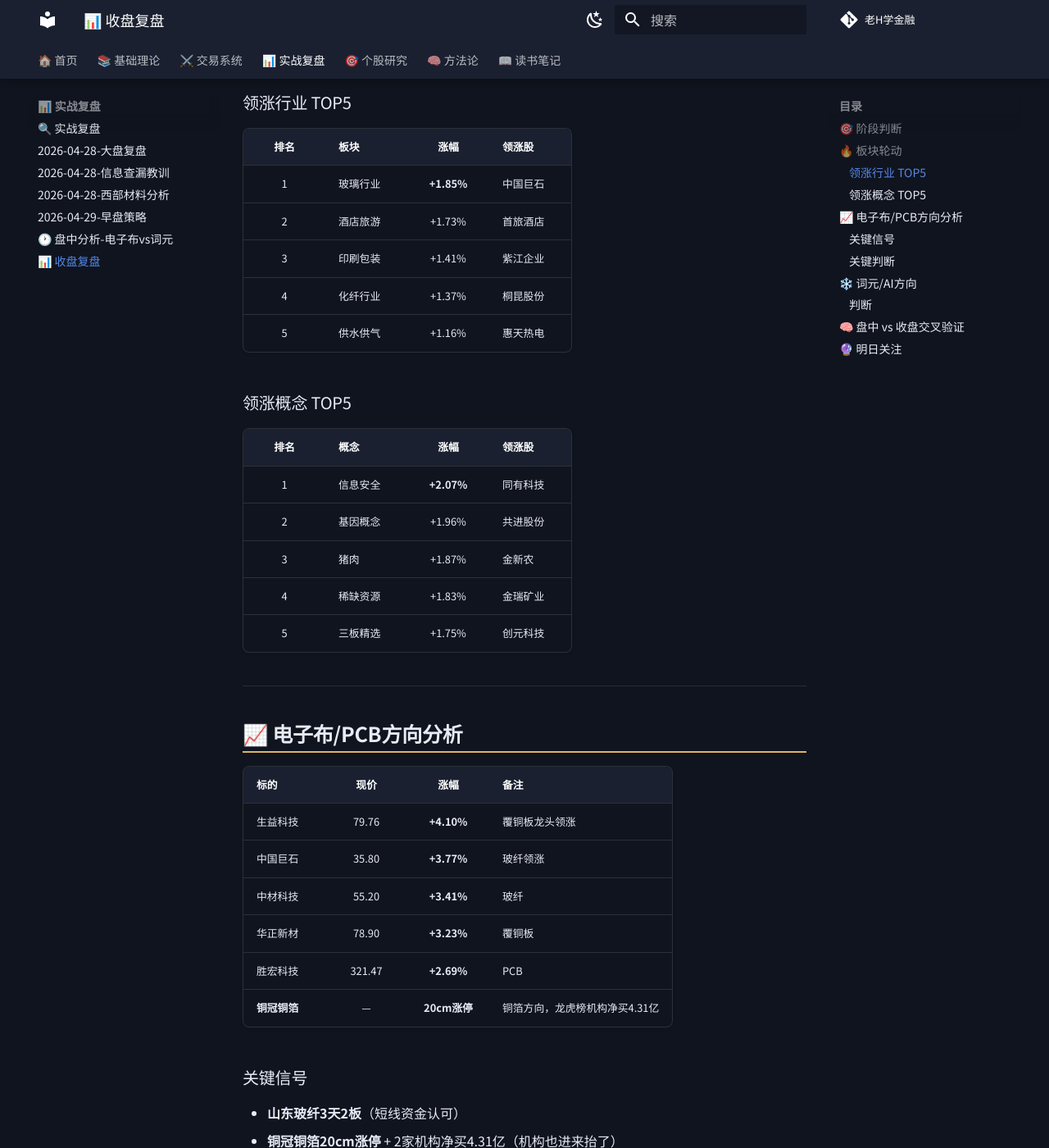
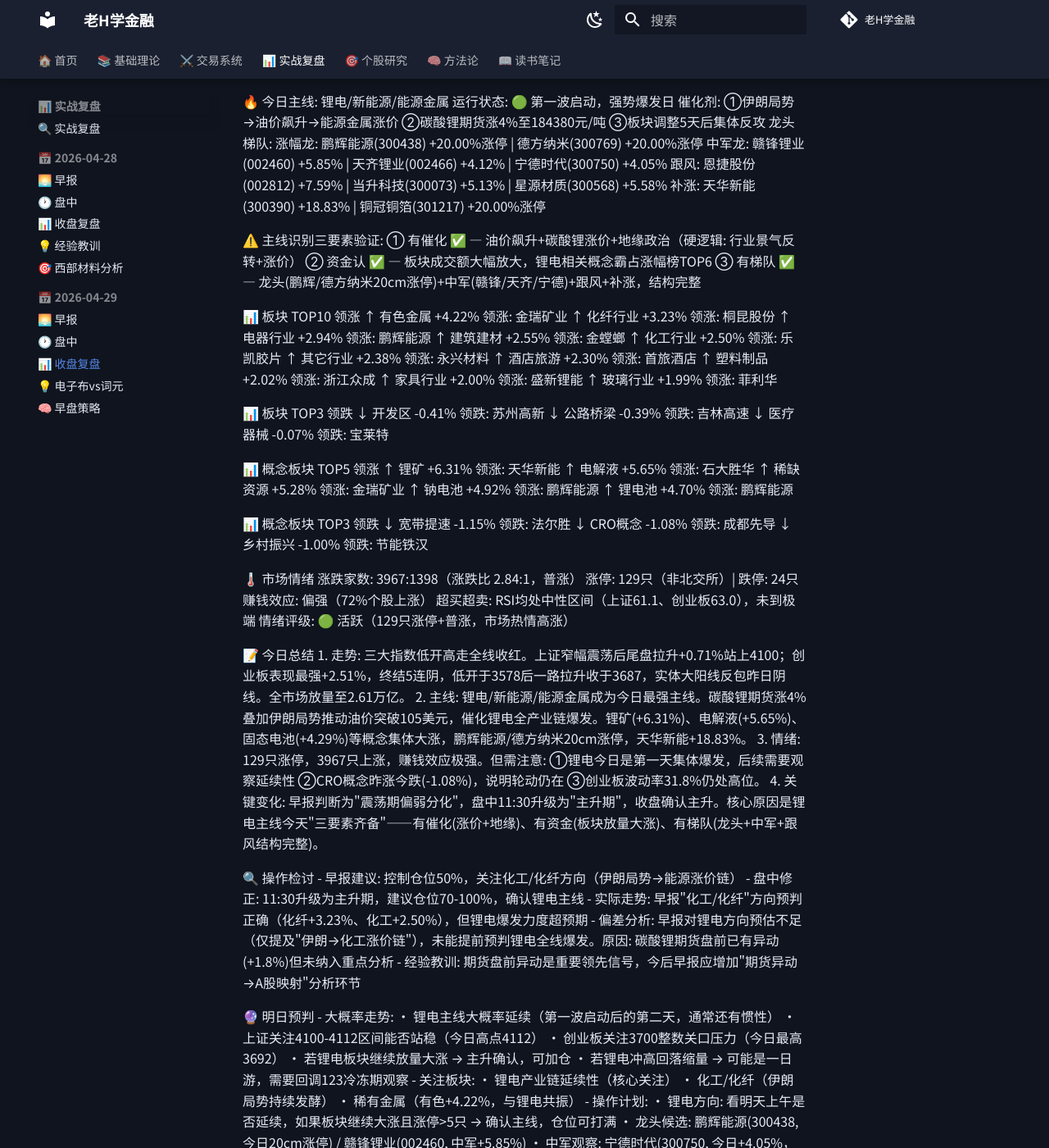
Before and after one commit to dylantoo/laohuang-finance, an MkDocs documentation site: the page built from docs/03-实战复盘/2026-04-29-收盘复盘.md, in a window 1280 px wide and 1400 px high, scrolled down 702 px. Shown: the whole window at 82% size. Built offline with MkDocs 1.6.1 and Material for MkDocs 9.7.7, drawn with Linux system fonts in a browser that asks for light colours; comment, search, counter and statistics services are not loaded; some of the changed text lies outside the part shown.

Commit message:
📝 统一同步：补齐2026-04-28/29 Cron简报到知识库

```diff
--- a/docs/03-实战复盘/2026-04-29-收盘复盘.md
+++ b/docs/03-实战复盘/2026-04-29-收盘复盘.md
@@ -1,106 +1,139 @@
-# 📊 2026-04-29 收盘复盘
-
-> 归档时间：2026-04-29 收盘后
-> 大盘：上证 4081.71 (+0.08%) | 创业板 3614.03 (+0.48%) | 科创50 1479.87 (-0.59%)
+> **来源**：Cron 自动简报 | **日期**：2026-04-29
+> **归档**：Hermes 知识库同步
 
 ---
 
-## 🎯 阶段判断
+==================================================
+主线龙头战法 | 收盘复盘 | 2026-04-29 周三
+==================================================
 
-| 维度 | 今日 |
-|:---|:---|
-| **市场阶段** | **震荡期**（无明确主线，缩量分化） |
-| 建议仓位 | 50% |
-| 大盘结构 | 上证微涨+0.08%，深证+0.50%，创业板+0.48%，科创50 **-0.59%** |
-| 成交额 | 约5775亿（上+深），缩量震荡 |
+📊 收盘数据
+  上证指数 4107.51 (+0.71%) | 成交额:11266亿 | EMA短/中: 多头/多头 | RSI: 61.1(中性) | 波动率: 12.9% | 量比: 1.08
+  创业板指 3687.17 (+2.51%) | 成交额:6794亿  | EMA短/中: 多头/多头 | RSI: 63.0(中性) | 波动率: 31.8% | 量比: 1.08
+  深证成指 15120.92 (+1.96%)| 成交额:14635亿
 
----
+  📊 全市场成交额 26089亿，较昨日放量584亿
+  📈 三大指数全线收红，创业板大涨2.51%领涨
+  🔥 创业板结束5连阴，低开高走强反包
 
-## 🔥 板块轮动
+📊 EMA趋势（今日更新）
+  上证: EMA8=4081 > EMA21=4045 > EMA55=4032 → 短中期均线多头排列
+  创业板: EMA8=3647 > EMA21=3544 > EMA55=3410 → 短中期均线多头排列
+  ✅ 双指数均线系统完好，中期趋势向上
 
-### 领涨行业 TOP5
-| 排名 | 板块 | 涨幅 | 领涨股 |
-|:---:|:---|:---:|:---|
-| 1 | 玻璃行业 | **+1.85%** | 中国巨石 |
-| 2 | 酒店旅游 | +1.73% | 首旅酒店 |
-| 3 | 印刷包装 | +1.41% | 紫江企业 |
-| 4 | 化纤行业 | +1.37% | 桐昆股份 |
-| 5 | 供水供气 | +1.16% | 惠天热电 |
+🎯 市场阶段: 主升期（午后确认）
+   建议仓位: 70-100%
+   ╠ 上午低开后快速拉起，创业板从-0.5%到+2.51%，强反包形态
+   ╠ 有明确主线（锂电/新能源/能源金属），涨停129只，赚钱效应极强
+   ╠ 涨跌比 3967:1398 = 2.84:1，普涨格局
+   ╠ 板块有完整梯队（龙头+中军+跟风+补涨），主线运行第一波
+   ╚ 动作: 重仓主线龙头，中线持有，不主动做T
 
-### 领涨概念 TOP5
-| 排名 | 概念 | 涨幅 | 领涨股 |
-|:---:|:---|:---:|:---|
-| 1 | 信息安全 | **+2.07%** | 同有科技 |
-| 2 | 基因概念 | +1.96% | 共进股份 |
-| 3 | 猪肉 | +1.87% | 金新农 |
-| 4 | 稀缺资源 | +1.83% | 金瑞矿业 |
-| 5 | 三板精选 | +1.75% | 创元科技 |
+📊 波动率调仓参考
+  上证波动率 12.9% → 低波动(×1.25)，大盘方向可适当加仓
+  创业板波动率 31.8% → 高波动(×0.75)，创业板方向适当减仓
+  → 综合建议: 主仓位配置锂电/资源方向(主板+创业板混合)，单创业板标的不超仓位40%
 
----
+🔥 今日主线: 锂电/新能源/能源金属
+  运行状态: 🟢 第一波启动，强势爆发日
+  催化剂: ①伊朗局势→油价飙升→能源金属涨价 ②碳酸锂期货涨4%至184380元/吨 ③板块调整5天后集体反攻
+  龙头梯队:
+    涨幅龙: 鹏辉能源(300438) +20.00%涨停 | 德方纳米(300769) +20.00%涨停
+    中军龙: 赣锋锂业(002460) +5.85% | 天齐锂业(002466) +4.12% | 宁德时代(300750) +4.05%
+    跟风: 恩捷股份(002812) +7.59% | 当升科技(300073) +5.13% | 星源材质(300568) +5.58%
+    补涨: 天华新能(300390) +18.83% | 铜冠铜箔(301217) +20.00%涨停
 
-## 📈 电子布/PCB方向分析
+  ⚠️ 主线识别三要素验证:
+    ① 有催化 ✅ — 油价飙升+碳酸锂涨价+地缘政治（硬逻辑: 行业景气反转+涨价）
+    ② 资金认 ✅ — 板块成交额大幅放大，锂电相关概念霸占涨幅榜TOP6
+    ③ 有梯队 ✅ — 龙头(鹏辉/德方纳米20cm涨停)+中军(赣锋/天齐/宁德)+跟风+补涨，结构完整
 
-| 标的 | 现价 | 涨幅 | 备注 |
-|:---|:---:|:---:|:---|
-| 生益科技 | 79.76 | **+4.10%** | 覆铜板龙头领涨 |
-| 中国巨石 | 35.80 | **+3.77%** | 玻纤领涨 |
-| 中材科技 | 55.20 | **+3.41%** | 玻纤 |
-| 华正新材 | 78.90 | **+3.23%** | 覆铜板 |
-| 胜宏科技 | 321.47 | **+2.69%** | PCB |
-| **铜冠铜箔** | — | **20cm涨停** | 铜箔方向，龙虎榜机构净买4.31亿 |
+📊 板块 TOP10 领涨
+  ↑ 有色金属    +4.22%  领涨: 金瑞矿业
+  ↑ 化纤行业    +3.23%  领涨: 桐昆股份
+  ↑ 电器行业    +2.94%  领涨: 鹏辉能源
+  ↑ 建筑建材    +2.55%  领涨: 金螳螂
+  ↑ 化工行业    +2.50%  领涨: 乐凯胶片
+  ↑ 其它行业    +2.38%  领涨: 永兴材料
+  ↑ 酒店旅游    +2.30%  领涨: 首旅酒店
+  ↑ 塑料制品    +2.02%  领涨: 浙江众成
+  ↑ 家具行业    +2.00%  领涨: 盛新锂能
+  ↑ 玻璃行业    +1.99%  领涨: 菲利华
 
-### 关键信号
-- **山东玻纤3天2板**（短线资金认可）
-- **铜冠铜箔20cm涨停** + 2家机构净买4.31亿（机构也进来抬了）
-- 宏和科技涨超6%续创历史新高
-- 电子布方向从**逻辑驱动→资金进场**，右侧信号出现了
+📊 板块 TOP3 领跌
+  ↓ 开发区      -0.41%  领跌: 苏州高新
+  ↓ 公路桥梁    -0.39%  领跌: 吉林高速
+  ↓ 医疗器械    -0.07%  领跌: 宝莱特
 
-### 关键判断
-> 盘中分析时我判断"补涨扩散意味浓"，收盘后龙虎榜显示铜冠铜箔机构净买4.31亿，说明有产业逻辑支撑。
->
-> **正确理解：**
-> - 🏔️ **全局层面**：今天是缩量震荡期，**无全局主线**——全市场没有板块涨幅超过2%
-> - 🎯 **板块层面**：电子布/铜箔方向出现了**结构性行情**，具备主线的部分特征（有催化+有资金+有梯队），但还需明后天的成交量配合验证
->
-> 两者不矛盾。无全局主线≠板块没机会，而是"还没到重仓押注的时候"，维持半仓观察的建议。
+📊 概念板块 TOP5 领涨
+  ↑ 锂矿        +6.31%  领涨: 天华新能
+  ↑ 电解液       +5.65%  领涨: 石大胜华
+  ↑ 稀缺资源     +5.28%  领涨: 金瑞矿业
+  ↑ 钠电池       +4.92%  领涨: 鹏辉能源
+  ↑ 锂电池       +4.70%  领涨: 鹏辉能源
 
----
+📊 概念板块 TOP3 领跌
+  ↓ 宽带提速     -1.15%  领跌: 法尔胜
+  ↓ CRO概念     -1.08%  领跌: 成都先导
+  ↓ 乡村振兴     -1.00%  领跌: 节能铁汉
 
-## ❄️ 词元/AI方向
+🌡️ 市场情绪
+  涨跌家数: 3967:1398（涨跌比 2.84:1，普涨）
+  涨停: 129只（非北交所）| 跌停: 24只
+  赚钱效应: 偏强（72%个股上涨）
+  超买超卖: RSI均处中性区间（上证61.1、创业板63.0），未到极端
+  情绪评级: 🟢 活跃（129只涨停+普涨，市场热情高涨）
 
-| 概念 | 涨幅 | 备注 |
-|:---|:---:|:---|
-| 信息安全 | +2.07% | 独立事件，非AI整体 |
-| 国产软件 | +1.18% | |
-| 机器人概念 | +0.65% | |
-| **科创50** | **-0.59%** | **最弱指数** |
+📝 今日总结
+  1. 走势: 三大指数低开高走全线收红。上证窄幅震荡后尾盘拉升+0.71%站上4100；创业板表现最强+2.51%，终结5连阴，低开于3578后一路拉升收于3687，实体大阳线反包昨日阴线。全市场放量至2.61万亿。
+  2. 主线: 锂电/新能源/能源金属成为今日最强主线。碳酸锂期货涨4%叠加伊朗局势推动油价突破105美元，催化锂电全产业链爆发。锂矿(+6.31%)、电解液(+5.65%)、固态电池(+4.29%)等概念集体大涨，鹏辉能源/德方纳米20cm涨停，天华新能+18.83%。
+  3. 情绪: 129只涨停，3967只上涨，赚钱效应极强。但需注意: ①锂电今日是第一天集体爆发，后续需要观察延续性 ②CRO概念昨涨今跌(-1.08%)，说明轮动仍在 ③创业板波动率31.8%仍处高位。
+  4. 关键变化: 早报判断为"震荡期偏弱分化"，盘中11:30升级为"主升期"，收盘确认主升。核心原因是锂电主线今天"三要素齐备"——有催化(涨价+地缘)、有资金(板块放量大涨)、有梯队(龙头+中军+跟风结构完整)。
 
-### 判断
-- 大模型概念处于催化真空期
-- **不会是主线**，等下一波催化
+🔍 操作检讨
+  - 早报建议: 控制仓位50%，关注化工/化纤方向（伊朗局势→能源涨价链）
+  - 盘中修正: 11:30升级为主升期，建议仓位70-100%，确认锂电主线
+  - 实际走势: 早报"化工/化纤"方向预判正确（化纤+3.23%、化工+2.50%），但锂电爆发力度超预期
+  - 偏差分析: 早报对锂电方向预估不足（仅提及"伊朗→化工涨价链"），未能提前预判锂电全线爆发。原因: 碳酸锂期货盘前已有异动(+1.8%)但未纳入重点分析
+  - 经验教训: 期货盘前异动是重要领先信号，今后早报应增加"期货异动→A股映射"分析环节
 
----
+🔮 明日预判
+  - 大概率走势:
+    · 锂电主线大概率延续（第一波启动后的第二天，通常还有惯性）
+    · 上证关注4100-4112区间能否站稳（今日高点4112）
+    · 创业板关注3700整数关口压力（今日最高3692）
+    · 若锂电板块继续放量大涨 → 主升确认，可加仓
+    · 若锂电冲高回落缩量 → 可能是一日游，需要回调123冷冻期观察
+  - 关注板块:
+    · 锂电产业链延续性（核心关注）
+    · 化工/化纤（伊朗局势持续发酵）
+    · 稀有金属（有色+4.22%，与锂电共振）
+  - 操作计划:
+    · 锂电方向: 看明天上午是否延续，如果板块继续大涨且涨停>5只 → 确认主线，仓位可打满
+    · 龙头候选: 鹏辉能源(300438, 今日20cm涨停) / 赣锋锂业(002460, 中军+5.85%)
+    · 中军观察: 宁德时代(300750, 今日+4.05%，成交165亿，机构主力)
+    · 仓位策略: 主升期标准仓位70-100%，但创业板波动率×0.75 → 创业板标的不超40%
+  - 关键点位:
+    · 上证支撑: 4078(昨收) / 压力: 4112(今日高点)
+    · 创业板支撑: 3597(昨收) / 压力: 3720(4/23高点)
+    · 锂电板块关键: 如果明天缩量回调 → 进入123冷冻期观察，不急于上车
 
-## 🧠 盘中 vs 收盘交叉验证
+  - 回调 vs 退潮五维校验（预设）:
+    · 锂电今天第一天爆发，如果接下来涨30%+后回调:
+      · 维度一(姿势): 缩量回调不破EMA10=上车 ✅ / 放量砸穿EMA20=退潮 ❌
+      · 维度二(兄弟): 赣锋/宁德等中军不跌=健康回调 ✅ / 全线杀跌=退潮 ❌
+      · 维度三(大盘): 上证EMA多头未破=正常回调 ✅
+      · 维度四(催化): 伊朗局势+涨价逻辑是否还在 ✅
+      · 维度五(结构): 第一波后的第一次回调=最安全 ✅
 
-| 早盘预判 | 实际收盘 | 偏差 |
-|:---|:---|:---|
-| 震荡期，仓位50% | 符合 ✅ | — |
-| 电子布强于词元 | 符合 ✅ | — |
-| 电子布是补涨扩散 | **部分修正** 🔄 | 铜冠铜箔机构净买4.31亿 → 有产业逻辑支撑 |
-| 不建议追高 | 维持 ✅ | 没有好的入场点 |
+⚠️ 风险提示
+  1. 🔴 锂电是第一天爆发，延续性存疑: 需要明天确认（标准: 板块继续涨+涨停≥3只+成交额继续放大）
+  2. 🟡 伊朗局势是双刃剑: 若地缘冲突缓和 → 油价回落 → 能源金属逻辑可能快速退潮
+  3. 🟡 创业板波动率31.8%高波动: 即使主升期，创业板方向也需要控制仓位(×0.75)
+  4. 🟡 CRO概念昨涨今跌(-1.08%): 说明市场轮动仍在，锂电也有可能"一日游"
+  5. 🟢 RSI处于中性区间(61-63): 暂无超买风险，上行空间仍在
+  6. 📝 碳酸锂期货今日涨4%至184380元，需持续跟踪后续走势
 
-**主要发现**：盘中分析的"补涨意味浓"判断——收盘后龙虎榜数据表明机构也在买铜冠铜箔，修正为"有产业逻辑支撑的阶段性主线"。
-
----
-
-## 🔮 明日关注
-
-1. **铜冠铜箔今天20cm涨停** → 明天能否连板？如果连板→电子布线进一步确认
-2. **山东玻纤能否4天3板** → 短线资金持续度
-3. **成交量能否放大** → 缩量震荡的破局信号
-4. **有无新催化剂出现** → 电子布/PBC/铜箔相关消息
-
----
-
-> **关联**：[[2026-04-29-盘中分析-电子布vs词元]] · [[2026-04-29-早盘策略]] · [[05-方法论/主线识别三要素]]
+==================================================
+> 股市有风险，投资需谨慎。模型帮你理清逻辑，决策永远在你。
+==================================================
--- a/mkdocs.yml
+++ b/mkdocs.yml
@@ -104,12 +104,18 @@ nav:
     - 止损止盈纪律: 02-交易系统/止损止盈纪律.md
   - 📊 实战复盘:
     - 03-实战复盘/00-目录.md
-    - 2026-04-28-大盘复盘: 03-实战复盘/2026-04-28-大盘复盘.md
-    - 2026-04-28-信息查漏教训: 03-实战复盘/2026-04-28-经验教训-信息查漏.md
-    - 2026-04-28-西部材料分析: 03-实战复盘/2026-04-28-西部材料分析.md
-    - 2026-04-29-早盘策略: 03-实战复盘/2026-04-29-早盘策略.md
-    - 🕐 盘中分析-电子布vs词元: 03-实战复盘/2026-04-29-盘中分析-电子布vs词元.md
-    - 📊 收盘复盘: 03-实战复盘/2026-04-29-收盘复盘.md
+    - 📅 2026-04-28:
+      - 🌅 早报: 03-实战复盘/2026-04-28-早报.md
+      - 🕐 盘中: 03-实战复盘/2026-04-28-盘中分析.md
+      - 📊 收盘复盘: 03-实战复盘/2026-04-28-收盘复盘.md
+      - 💡 经验教训: 03-实战复盘/2026-04-28-经验教训-信息查漏.md
+      - 🎯 西部材料分析: 03-实战复盘/2026-04-28-西部材料分析.md
+    - 📅 2026-04-29:
+      - 🌅 早报: 03-实战复盘/2026-04-29-早报.md
+      - 🕐 盘中: 03-实战复盘/2026-04-29-盘中分析.md
+      - 📊 收盘复盘: 03-实战复盘/2026-04-29-收盘复盘.md
+      - 💡 电子布vs词元: 03-实战复盘/2026-04-29-盘中分析-电子布vs词元.md
+      - 🧠 早盘策略: 03-实战复盘/2026-04-29-早盘策略.md
   - 🎯 个股研究:
     - 04-个股研究/00-目录.md
     - 电连技术: 04-个股研究/电连技术.md
```
Also changed, not shown: docs/03-实战复盘/00-目录.md (+16 -13 lines), docs/03-实战复盘/2026-04-28-收盘复盘.md (added, +96 -0 lines), docs/03-实战复盘/2026-04-28-早报.md (added, +33 -0 lines), docs/03-实战复盘/2026-04-28-盘中分析.md (added, +42 -0 lines), docs/03-实战复盘/2026-04-29-早报.md (added, +129 -0 lines), docs/03-实战复盘/2026-04-29-盘中分析.md (added, +197 -0 lines), 1 other file.
